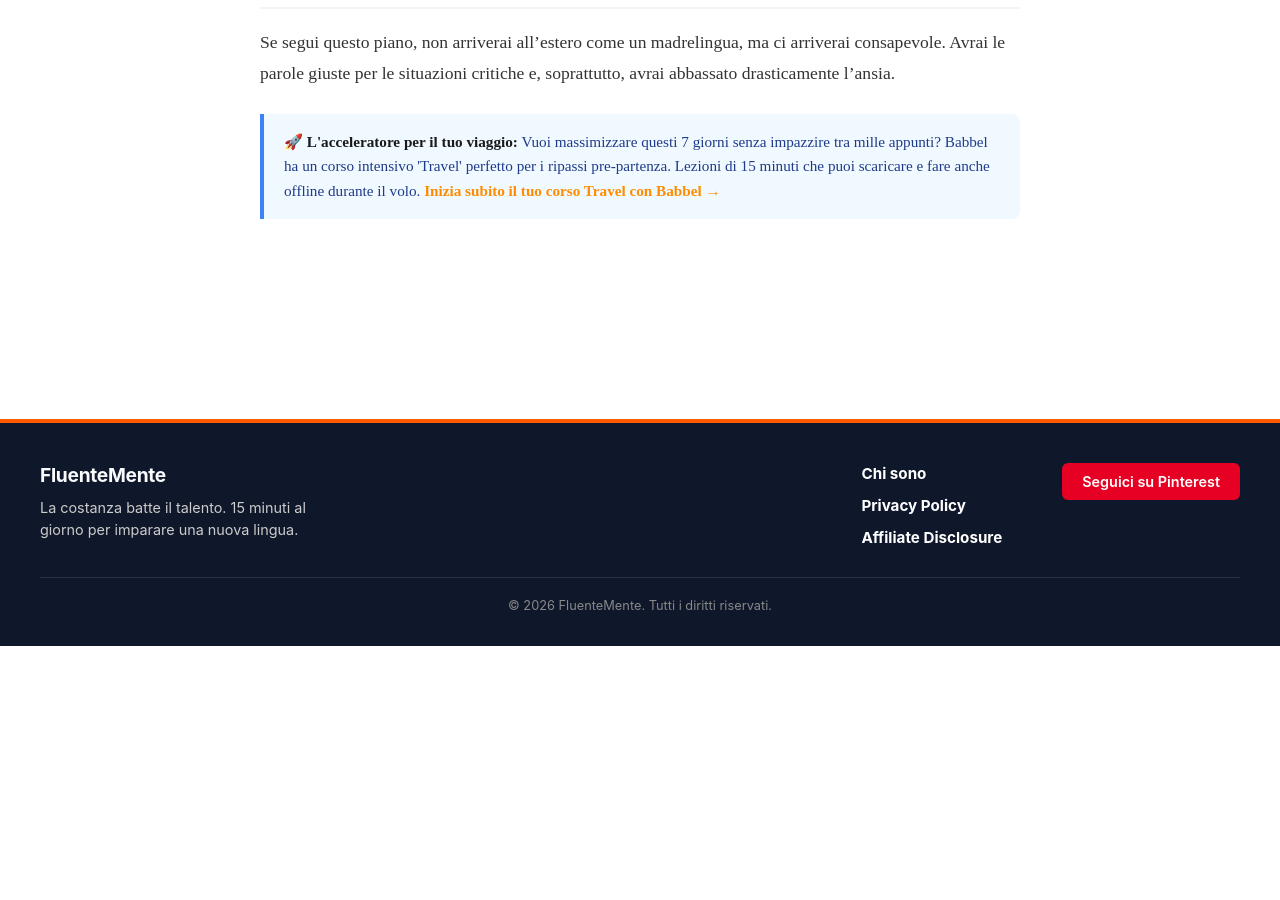
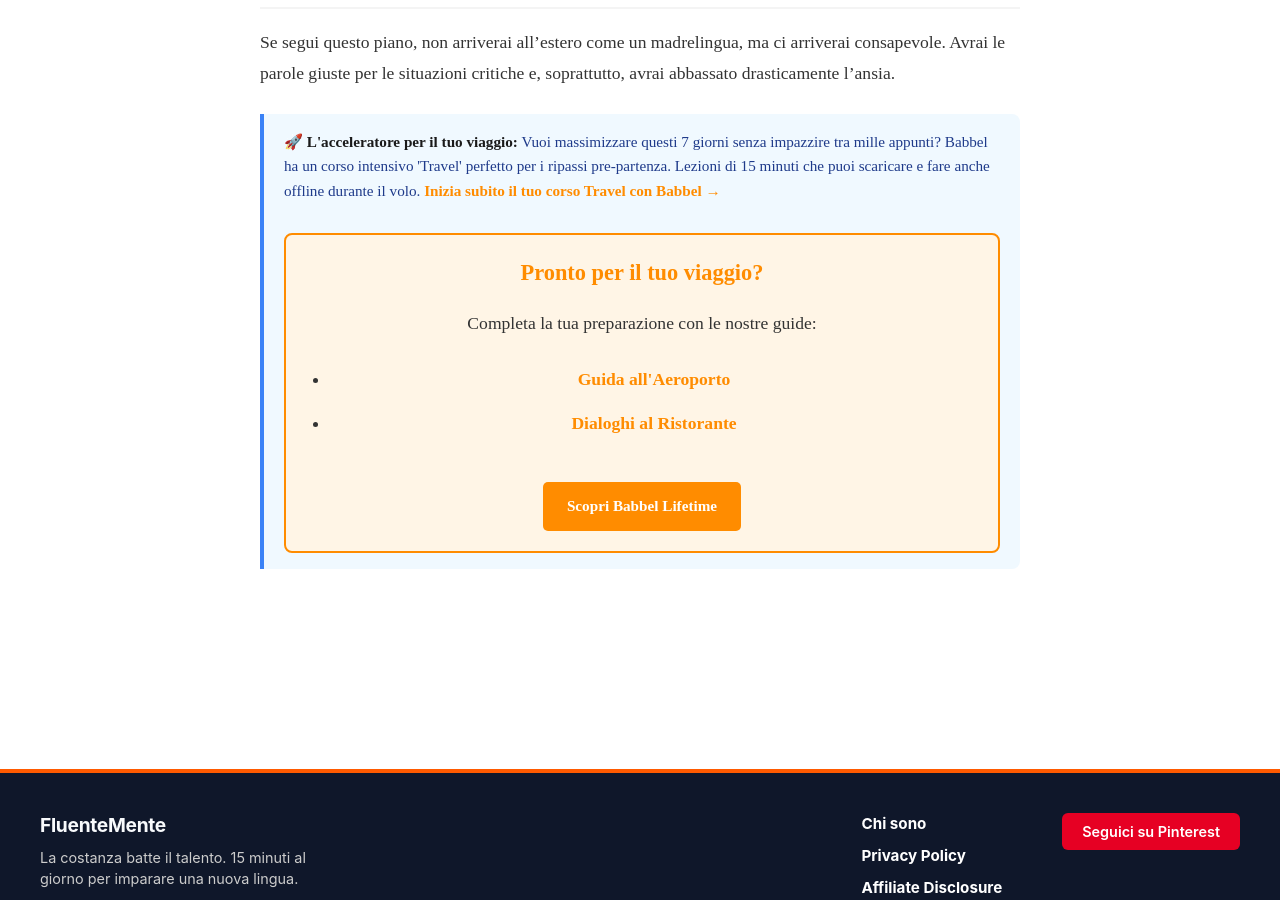
Before and after one commit to Nausica-c/FluenteMente1, a Jekyll site: the page built from inglese/viaggio/come-preparare-viaggio-7-giorni.md, in a window 1280 px wide and 900 px high, scrolled down 2274 px. Built offline with Jekyll 4.4.1, drawn with Linux system fonts in a browser that asks for light colours; before the commit the page ends 2920 px from its top, so only the background shows below that.

Commit message:
Update come-preparare-viaggio-7-giorni.md

```diff
--- a/inglese/viaggio/come-preparare-viaggio-7-giorni.md
+++ b/inglese/viaggio/come-preparare-viaggio-7-giorni.md
@@ -58,4 +58,20 @@ Se segui questo piano, non arriverai all'estero come un madrelingua, ma ci arriv
 
 <div class="in-breve-box" style="border-left-color: #3b82f6; background-color: #f0f9ff; color: #1e3a8a;">
   <strong>🚀 L'acceleratore per il tuo viaggio:</strong> Vuoi massimizzare questi 7 giorni senza impazzire tra mille appunti? Babbel ha un corso intensivo 'Travel' perfetto per i ripassi pre-partenza. Lezioni di 15 minuti che puoi scaricare e fare anche offline durante il volo. <a href="{{ '/recensioni/babbel/' | relative_url }}" style="font-weight: 700;">Inizia subito il tuo corso Travel con Babbel →</a>
+
+  <div class="link-box-finale">
+    <h3>Pronto per il tuo viaggio?</h3>
+    <p>Completa la tua preparazione con le nostre guide:</p>
+
+    <ul>
+        <li><a href="/inglese/viaggio/aeroporto/">Guida all'Aeroporto</a></li>
+        <li><a href="/inglese/viaggio/ristorante/">Dialoghi al Ristorante</a></li>
+    </ul>
+
+    <!-- Ecco il bottone Babbel -->
+    <a href="IL_TUO_LINK_AFFILIAZIONE_AWIN" class="bottone-babbel">
+        Scopri Babbel Lifetime
+    </a>
 </div>
+
+</div>
```
